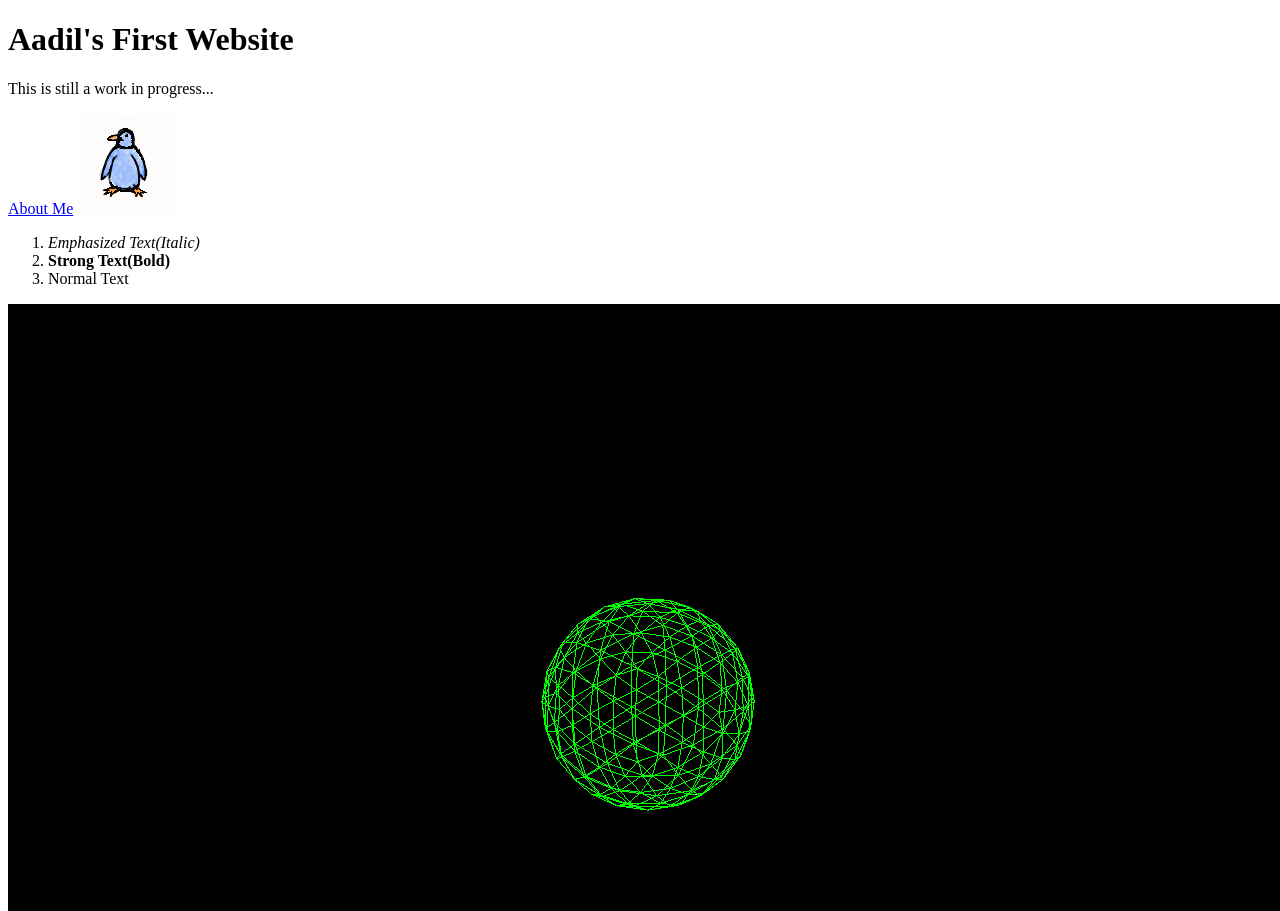
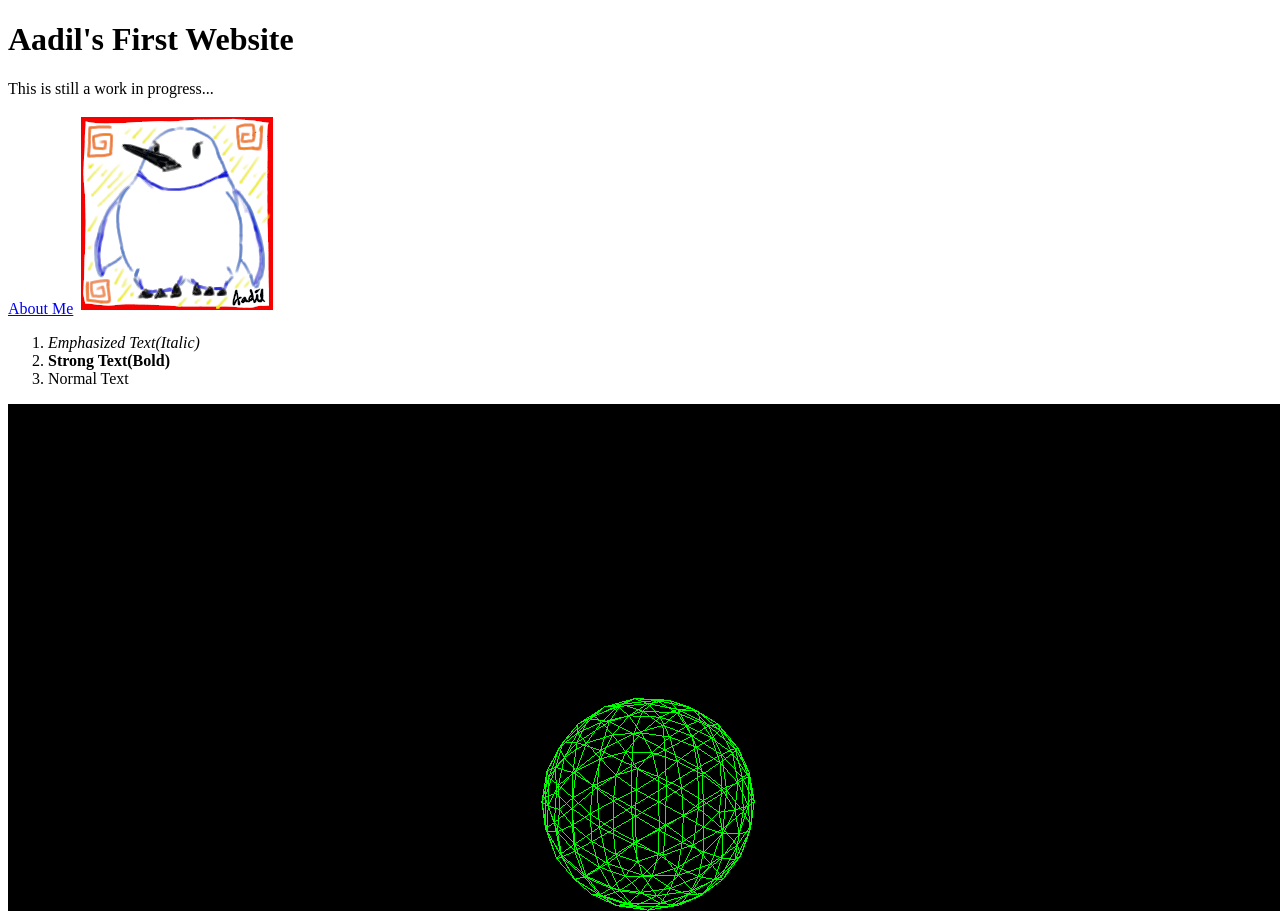
Before and after one commit to aadilmahmood/aadilmahmood.github.io, a plain HTML site: page index.html in a window 1280 px wide. Shown: the top 911 px of the page. Drawn offline with nearby package versions, Linux system fonts and the light colour scheme.

Commit message:
website image

```diff
--- a/index.html
+++ b/index.html
@@ -19,7 +19,7 @@
 
     <p>This is still a work in progress...</p>
     <a href="about_me.html">About Me</a>
-    <img width="100" height="100" src="pengu.png">
+    <img width="200" height="200" src="penguin_icon.png">
     <ol>
 
         <li><em>Emphasized Text(Italic)</em></li>
```
